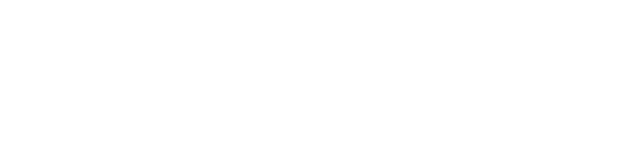
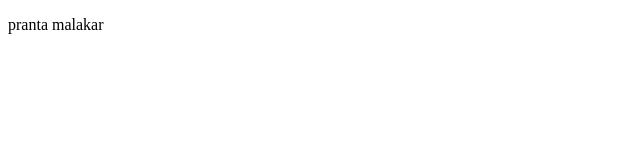
Before and after one commit to Pranto-29/Hare-Krishna, a plain HTML site: page index.html in a window 1280 px wide. Shown: the whole page, without its empty margins (0-640 px from the left). Drawn offline with Linux system fonts and the light colour scheme.

Commit message:
the first masage

```diff
--- a/index.html
+++ b/index.html
@@ -6,6 +6,6 @@
     <title>Document</title>
 </head>
 <body>
-
+    <p>pranta malakar</p>
 </body>
 </html>
```
